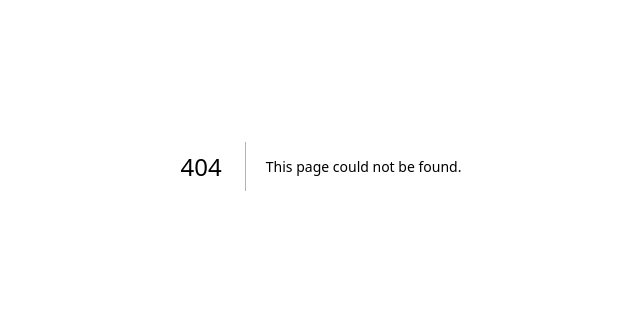
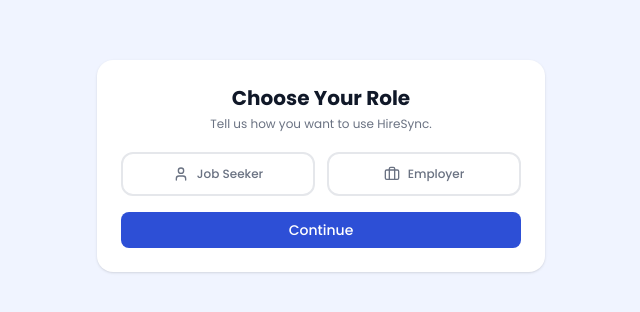
Before and after one commit to hammadgul-dev/hiresync, a Next.js app: page /auth/select-role in a window 1280 px wide. Before the commit this address had no page. Shown: the part 234-546 px from the top of the page, without its empty margins (319-959 px from the left). Built offline with nearby package versions, Linux system fonts and the light colour scheme.

Commit message:
add role selection flow

```diff
--- /dev/null
+++ b/src/app/api/auth/set-role/route.ts
@@ -0,0 +1,30 @@
+import connectDB from "@/lib/db"
+import authModel from "@/model/authModel"
+import {getServerSession} from "next-auth"
+import authOptions from "@/lib/auth"
+import {NextRequest, NextResponse} from "next/server"
+
+export async function POST(req: NextRequest) {
+  try {
+    let session: any = await getServerSession(authOptions)
+    if (!session) {
+      return NextResponse.json({message: "Unauthorized"}, {status: 401})
+    }
+    let body = await req.json()
+    let {role, companyName} = body
+    if (!role) {
+      return NextResponse.json({message: "Role Is Required"}, {status: 400})
+    }
+    if (role === "employer" && !companyName) {
+      return NextResponse.json(
+        {message: "Company Name is Required"},
+        {status: 400},
+      )
+    }
+    await connectDB()
+    await authModel.findByIdAndUpdate(session.user.id, {role, companyName})
+    return NextResponse.json({message: "Role Set Successfully"}, {status: 200})
+  } catch (e) {
+    return NextResponse.json({message: "Error Setting Role"}, {status: 500})
+  }
+}
--- /dev/null
+++ b/src/app/auth/post-login/page.tsx
@@ -0,0 +1,39 @@
+"use client"
+
+import {useEffect} from "react"
+import {useRouter} from "next/navigation"
+
+export default function PostLoginPage() {
+  let router = useRouter()
+
+  useEffect(() => {
+    checkSession()
+  }, [])
+
+  async function checkSession() {
+    let res = await fetch("/api/auth/session")
+    let session = await res.json()
+    if (!session?.user) {
+      return router.replace("/auth/login")
+    }
+    let role = session.user.role
+    let isProfileComplete = session.user.isProfileComplete
+    if (!role) {
+      return router.replace("/auth/select-role")
+    }
+    if (!isProfileComplete) {
+      return router.replace("/profile-setup")
+    }
+    if (role === "employer") {
+      router.replace("/employer-dashboard")
+    } else {
+      router.replace("/job-seeker-dashboard")
+    }
+  }
+
+  return (
+    <div className="min-h-screen flex items-center justify-center">
+      <p className="text-sm text-gray-500">Redirecting...</p>
+    </div>
+  )
+}
--- /dev/null
+++ b/src/app/auth/select-role/page.tsx
@@ -0,0 +1,88 @@
+"use client"
+
+import {useState} from "react"
+import {User, Briefcase} from "lucide-react"
+import {useRouter} from "next/navigation"
+import toast from "react-hot-toast"
+
+export default function SelectRolePage() {
+  let [role, setRole] = useState<"jobSeeker" | "employer" | "">("")
+  let [companyName, setCompanyName] = useState("")
+  let router = useRouter()
+
+  async function handleSubmit() {
+    if (!role) return toast.error("Please Select a Role!")
+    if (role === "employer" && !companyName.trim())
+      return toast.error("Company Name is Required!")
+
+    let res = await fetch("/api/auth/set-role", {
+      method: "POST",
+      headers: {"Content-Type": "application/json"},
+      body: JSON.stringify({role, companyName}),
+    })
+    let data = await res.json()
+    if (!res.ok) return toast.error(data?.message || "Something Went Wrong")
+    toast.success("Role Set Successfully")
+    window.location.href = "/profile-setup"
+  }
+
+  return (
+    <div className="min-h-screen bg-[#f0f4ff] flex items-center justify-center px-4 py-8">
+      <div className="bg-white rounded-2xl shadow-sm p-6 w-full max-w-md">
+        <div className="text-center mb-5">
+          <h1 className="text-xl font-bold text-gray-900">Choose Your Role</h1>
+          <p className="text-gray-500 text-xs mt-1">
+            Tell us how you want to use HireSync.
+          </p>
+        </div>
+
+        <div className="grid grid-cols-2 gap-3 mb-4">
+          <button
+            onClick={() => setRole("jobSeeker")}
+            className={`flex items-center justify-center gap-2 p-3 rounded-xl border-2 cursor-pointer transition-all ${
+              role === "jobSeeker"
+                ? "border-[#2d4fd6] bg-[#f0f4ff] text-[#2d4fd6]"
+                : "border-gray-200 text-gray-500 hover:border-gray-300"
+            }`}
+          >
+            <User size={16} />
+            <span className="text-xs font-medium">Job Seeker</span>
+          </button>
+          <button
+            onClick={() => setRole("employer")}
+            className={`flex items-center justify-center gap-2 p-3 rounded-xl border-2 cursor-pointer transition-all ${
+              role === "employer"
+                ? "border-[#2d4fd6] bg-[#f0f4ff] text-[#2d4fd6]"
+                : "border-gray-200 text-gray-500 hover:border-gray-300"
+            }`}
+          >
+            <Briefcase size={16} />
+            <span className="text-xs font-medium">Employer</span>
+          </button>
+        </div>
+
+        {role === "employer" && (
+          <div className="mb-4">
+            <label className="text-xs font-medium text-gray-700 block mb-1">
+              Company Name
+            </label>
+            <input
+              type="text"
+              value={companyName}
+              onChange={(e) => setCompanyName(e.target.value)}
+              placeholder="Enter Company Name"
+              className="w-full border border-gray-200 rounded-lg px-3 py-2 text-sm outline-none focus:ring-2 focus:ring-[#2d4fd6] focus:border-transparent"
+            />
+          </div>
+        )}
+
+        <button
+          onClick={() => handleSubmit()}
+          className="w-full bg-[#2d4fd6] hover:bg-[#2440b8] text-white font-medium py-2 rounded-lg cursor-pointer transition-colors text-sm"
+        >
+          Continue
+        </button>
+      </div>
+    </div>
+  )
+}
```
